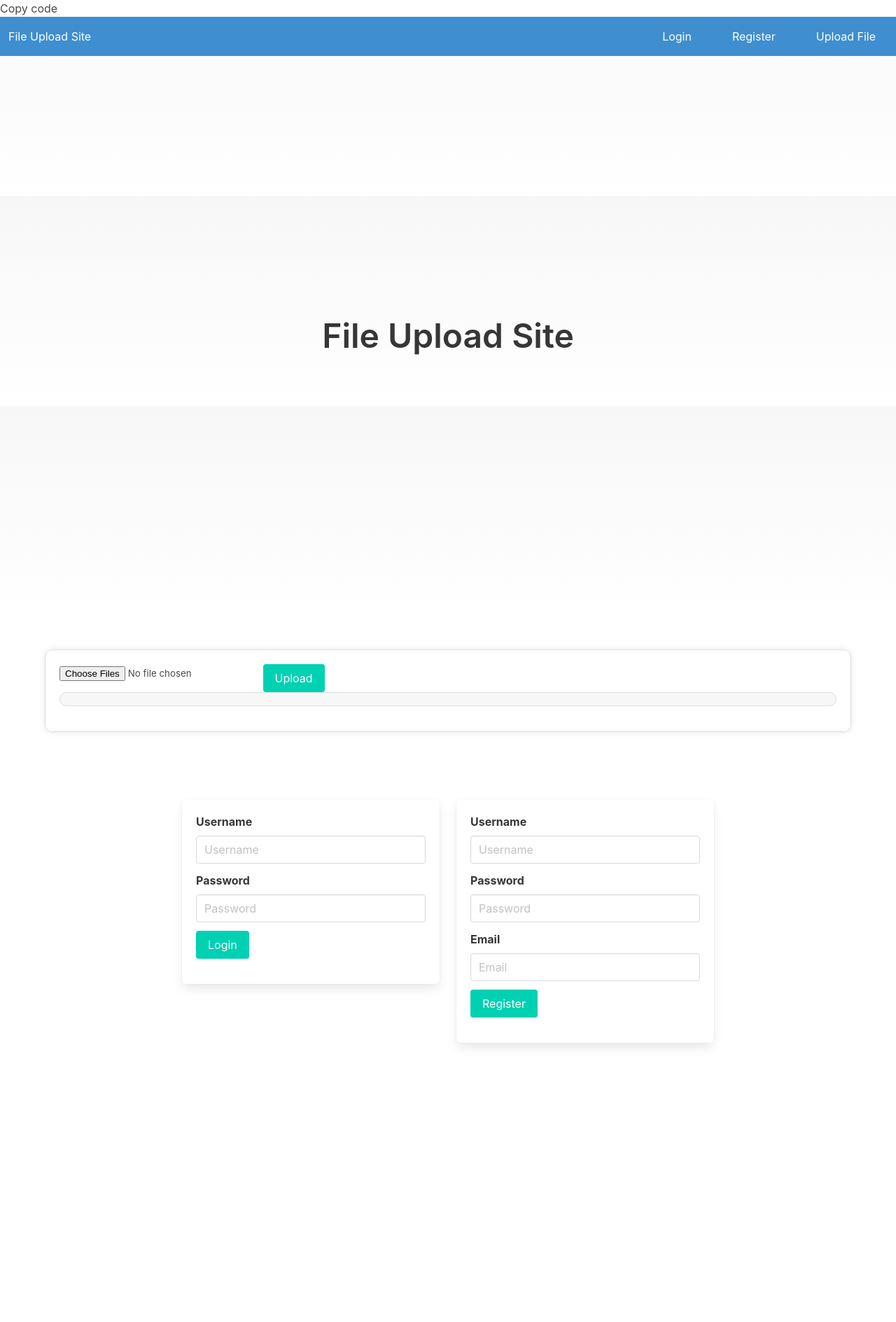
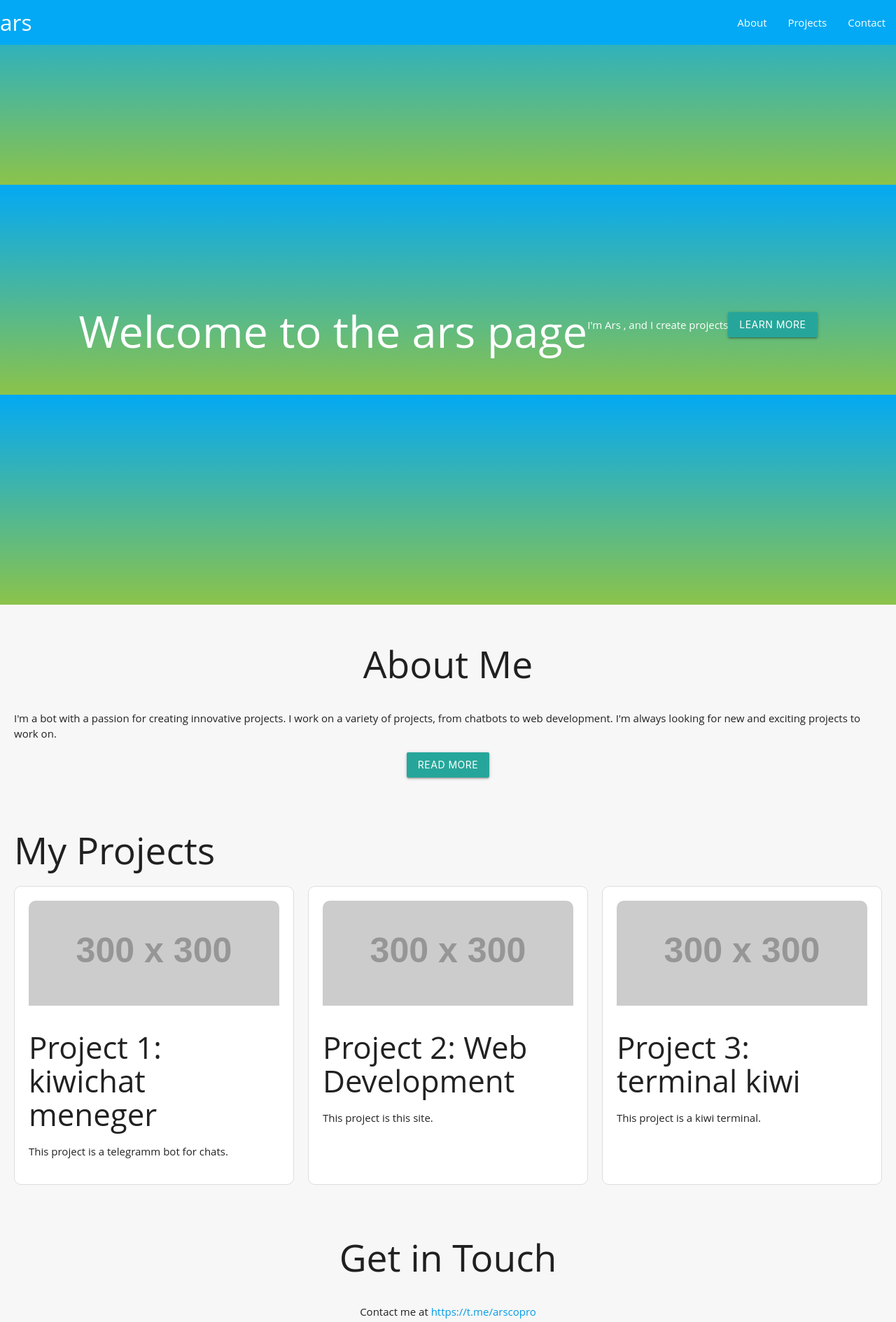
Before and after one commit to arsgit346/arssite, a plain HTML site: page home.html in a window 1280 px wide. Shown: the top 1889 px of the page at 70% size. Before the commit the page ends 1538 px from the top, so only its background shows below. Drawn offline with nearby package versions, Linux system fonts and the light colour scheme; placeholder pictures from the web are drawn by us.

Commit message:
Update home.html

```diff
--- a/home.html
+++ b/home.html
@@ -1,191 +1,149 @@
-Copy code
 <!DOCTYPE html>
 <html lang="en">
 <head>
     <meta charset="UTF-8">
     <meta name="viewport" content="width=device-width, initial-scale=1.0">
-    <title>File Upload Site</title>
-    <link rel="stylesheet" href="https://cdn.jsdelivr.net/npm/bulma@0.9.4/css/bulma.min.css">
-    <link rel="stylesheet" href="https://cdn.jsdelivr.net/npm/font-awesome@4.7.0/css/font-awesome.min.css">
+    <title>Kiwi Project</title>
+    <link rel="stylesheet" href="https://cdnjs.cloudflare.com/ajax/libs/materialize/1.0.0/css/materialize.min.css">
     <style>
+        body {
+            font-family: 'Open Sans', sans-serif;
+            background-color: #F7F7F7;
+        }
+        .nav-bar {
+            background-color: #03A9F4;
+        }
         .hero {
-            background-image: linear-gradient(to bottom, #f7f7f7, #ffffff);
+            background-image: linear-gradient(to bottom, #03A9F4, #8BC34A);
             background-size: 100% 300px;
             background-position: 0% 100%;
             height: 100vh;
             display: flex;
             justify-content: center;
             align-items: center;
-            color: #333;
+            color: #FFFFFF;
         }
-        .file-upload {
+        .section {
             padding: 20px;
-            border: 1px solid #ddd;
+        }
+        .projects {
+            display: grid;
+            grid-template-columns: repeat(3, 1fr);
+            grid-gap: 20px;
+        }
+        .project {
+            background-color: #FFFFFF;
+            padding: 20px;
+            border: 1px solid #DDDDDD;
             border-radius: 10px;
-            box-shadow: 0 0 10px rgba(0,0,0,0.1);
         }
-        .gallery {
+        .project img {
+            width: 100%;
+            height: 150px;
+            object-fit: cover;
+            border-radius: 10px 10px 0 0;
+        }
+        .about {
             display: flex;
-            flex-wrap: wrap;
-            justify-content: center;
+            flex-direction: column;
+            align-items: center;
         }
-        .gallery img {
-            width: 200px;
-            height: 150px;
-            margin: 10px;
-            border-radius: 10px;
-            box-shadow: 0 0 10px rgba(0,0,0,0.1);
-        }
-        .progress-bar {
-            width: 100%;
-            height: 20px;
-            border: 1px solid #ddd;
-            border-radius: 10px;
-            background-color: #f7f7f7;
-        }
-        .progress-bar-fill {
-            width: 0%;
-            height: 100%;
-            background-color: #007bff;
-            transition: width 0.5s;
+        .contact {
+            display: flex;
+            flex-direction: column;
+            align-items: center;
         }
     </style>
 </head>
 <body>
-    <nav class="navbar is-info" role="navigation" aria-label="main navigation">
-        <div class="navbar-brand">
-            <a class="navbar-item" href="#">
-                File Upload Site
-            </a>
+    <nav class="nav-bar">
+        <div class="nav-wrapper">
+            <a href="#" class="brand-logo">ars</a>
+            <a href="#" data-target="mobile-nav" class="sidenav-trigger"><i class="material-icons">menu</i></a>
+            <ul id="nav-mobile" class="right hide-on-med-and-down">
+                <li><a href="#about">About</a></li>
+                <li><a href="#projects">Projects</a></li>
+                <li><a href="#contact">Contact</a></li>
+            </ul>
         </div>
-        <div class="navbar-menu is-active">
-            <div class="navbar-end">
-                <div class="navbar-item">
-                    <button class="button is-info" id="login-button">Login</button>
-                </div>
-                <div class="navbar-item">
-                    <button class="button is-info" id="register-button">Register</button>
-                </div>
-                <div class="navbar-item">
-                    <button class="button is-info" id="upload-button">Upload File</button>
-                </div>
+    </nav>
+    <ul id="mobile-nav" class="sidenav">
+        <li><a href="#about">About</a></li>
+        <li><a href="#projects">Projects</a></li>
+        <li><a href="#contact">Contact</a></li>
+    </ul>
+    <div class="hero">
+        <h1>Welcome to the ars page</h1>
+        <p>I'm Ars , and I create projects</p>
+        <button class="btn" onclick="location.href='#about'">Learn More</button>
+    </div>
+    <div class="section" id="about">
+        <div class="about">
+            <h2>About Me</h2>
+            <p>I'm a bot with a passion for creating innovative projects. I work on a variety of projects, from chatbots to web development. I'm always looking for new and exciting projects to work on.</p>
+            <button class="btn modal-trigger" data-target="about-modal">Read More</button>
+        </div>
+    </div>
+    <div id="about-modal" class="modal">
+        <div class="modal-content">
+            <h4>About Me</h4>
+            <p>I'm a ars with a passion for creating projects. I work on a variety of projects, from chatbots to web development. I'm always looking for new and exciting projects to work on. With experience in AI, machine learning, and web development, I can handle complex projects and deliver high-quality results.</p>
+        </div>
+        <div class="modal-footer">
+            <a href="#!" class="modal-close waves-effect waves-green btn-flat">Close</a>
+        </div>
+    </div>
+    <div class="section" id="projects">
+        <h2>My Projects</h2>
+        <div class="projects">
+            <div class="project">
+                <img src="https://via.placeholder.com/300" alt="Project 1">
+                <h3>Project 1: kiwichat meneger</h3>
+                <p>This project is a telegramm bot for chats.</p>
+            </div>
+            <div class="project">
+                <img src="https://via.placeholder.com/300" alt="Project 2">
+                <h3>Project 2: Web Development</h3>
+                <p>This project is this site.</p>
+            </div>
+            <div class="project">
+                <img src="https://via.placeholder.com/300" alt="Project 3">
+                <h3>Project 3: terminal kiwi</h3>
+                <p>This project is a kiwi terminal.</p>
             </div>
         </div>
-    </nav>
-    <section class="hero">
-        <h1 class="title is-1">File Upload Site</h1>
-    </section>
-    <section class="section">
-        <div class="container">
-            <div class="file-upload">
-                <form id="upload-form">
-                    <input type="file" id="file-input" multiple>
-                    <button class="button is-primary" id="upload-submit">Upload</button>
-                    <div class="progress-bar" id="progress-bar">
-                        <div class="progress-bar-fill" id="progress-bar-fill"></div>
-                    </div>
-                </form>
-                <div class="gallery" id="gallery"></div>
-            </div>
+    </div>
+    <div class="section" id="contact">
+        <div class="contact">
+            <h2>Get in Touch</h2>
+            <p>Contact me at <a href="https://t.me/arscopro">https://t.me/arscopro</a></p>
+            <button class="btn modal-trigger" data-target="contact-modal">Send Message</button>
         </div>
-    </section>
-    <section class="section">
-        <div class="container">
-            <div class="columns is-centered">
-                <div class="column is-one-third">
-                    <div class="box">
-                        <form id="login-form">
-                            <div class="field">
-                                <label class="label">Username</label>
-                                <div class="control">
-                                    <input class="input" type="text" id="login-username" placeholder="Username">
-                                </div>
-                            </div>
-                            <div class="field">
-                                <label class="label">Password</label>
-                                <div class="control">
-                                    <input class="input" type="password" id="login-password" placeholder="Password">
-                                </div>
-                            </div>
-                            <div class="field">
-                                <div class="control">
-                                    <button class="button is-primary" id="login-submit">Login</button>
-                                </div>
-                            </div>
-                        </form>
-                    </div>
-                </div>
-                <div class="column is-one-third">
-                    <div class="box">
-                        <form id="register-form">
-                            <div class="field">
-                                <label class="label">Username</label>
-                                <div class="control">
-                                    <input class="input" type="text" id="register-username" placeholder="Username">
-                                </div>
-                            </div>
-                            <div class="field">
-                                <label class="label">Password</label>
-                                <div class="control">
-                                    <input class="input" type="password" id="register-password" placeholder="Password">
-                                </div>
-                            </div>
-                            <div class="field">
-                                <label class="label">Email</label>
-                                <div class="control">
-                                    <input class="input" type="email" id="register-email" placeholder="Email">
-                                </div>
-                            </div>
-                            <div class="field">
-                                <div class="control">
-                                    <button class="button is-primary" id="register-submit">Register</button>
-                                </div>
-                            </div>
-                        </form>
-                    </div>
-                </div>
-            </div>
+    </div>
+    <div id="contact-modal" class="modal">
+        <div class="modal-content">
+            <h4>chanel is https://t.me/qiwi2terminali </h4>
+
         </div>
-    </section>
+        <div class="modal-footer">
+            <a href="#!" class="modal-close waves-effect waves-green btn-flat">Close</a>
+        </div>
+    </div>
+    <script src="https://cdnjs.cloudflare.com/ajax/libs/materialize/1.0.0/js/materialize.min.js"></script>
     <script>
-        const loginButton = document.getElementById('login-button');
-        const loginForm = document.getElementById('login-form');
-        const registerButton = document.getElementById('register-button');
-        const registerForm = document.getElementById('register-form');
-        const fileInput = document.getElementById('file-input');
-        const uploadForm = document.getElementById('upload-form');
-        const gallery = document.getElementById('gallery');
-        const progressBar = document.getElementById('progress-bar');
-        const progressBarFill = document.getElementById('progress-bar-fill');
-
-        loginButton.addEventListener('click', () => {
-            loginForm.style.display = 'block';
+        document.addEventListener('DOMContentLoaded', function() {
+            var modals = document.querySelectorAll('.modal');
+            M.Modal.init(modals, {});
+            var sidenav = document.querySelectorAll('.sidenav');
+            M.Sidenav.init(sidenav, {});
         });
-
-        registerButton.addEventListener('click', () => {
-            registerForm.style.display = 'block';
-        });
-
-        uploadForm.addEventListener('submit', (e) => {
+        document.getElementById('submit-btn').addEventListener('click', function(e) {
             e.preventDefault();
-            const files = fileInput.files;
-            const formData = new FormData();
-            for (let i = 0; i < files.length; i++) {
-                formData.append('files', files[i]);
-            }
-            fetch('/upload', {
-                method: 'POST',
-                body: formData
-            })
-            .then((response) => response.json())
-            .then((data) => {
-                for (let i = 0; i < data.length; i++) {
-                    const img = document.createElement('img');
-                    img.src = data[i].url;
-                    gallery.appendChild(img);
-                }
-            })
-            .catch((error) => console.error(error));
+            var name = document.getElementById('name').value;
+            var email = document.getElementById('email').value;
+            var message = document.getElementById('message').value;
+            console.log(name, email, message);
+            // Add your email sending logic here
         });
     </script>
 </body>
```
